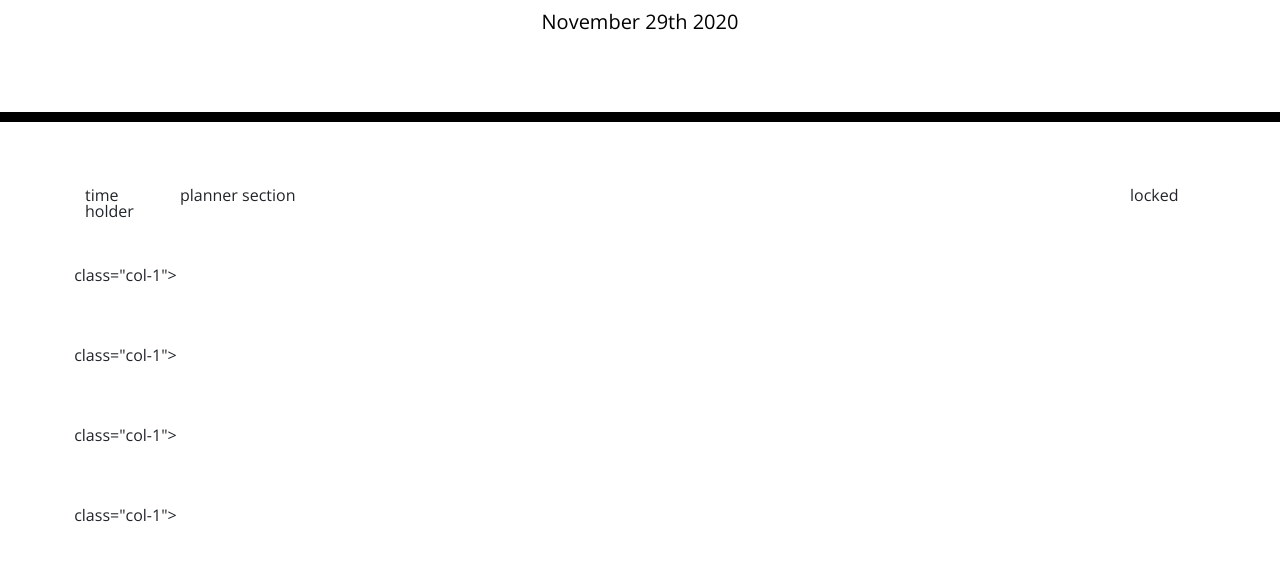
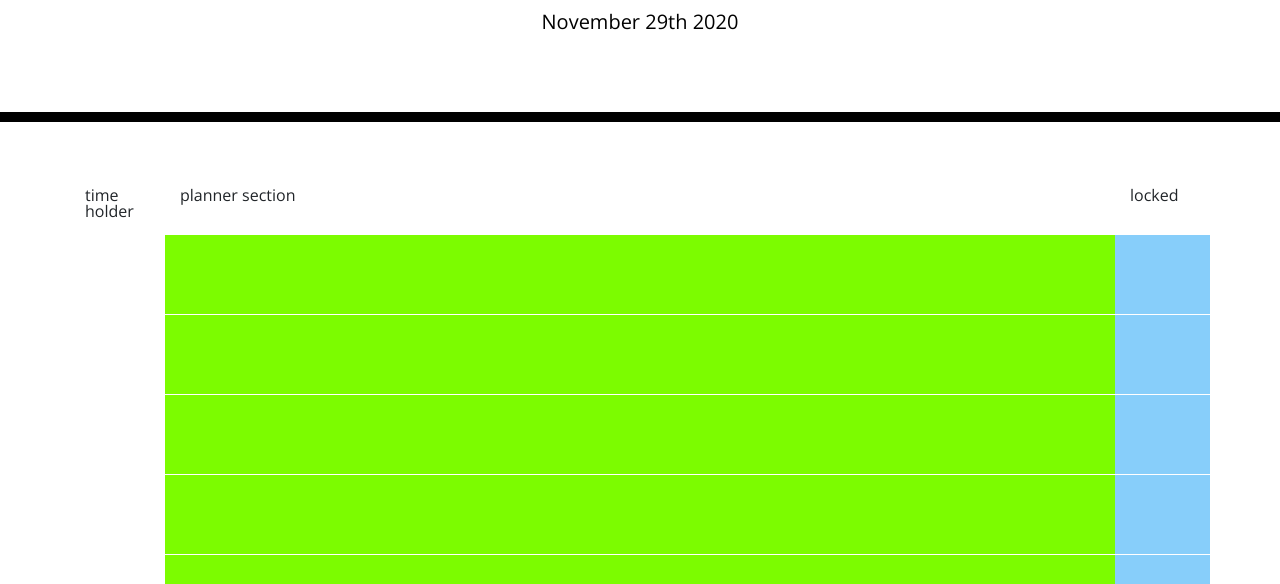
Before and after one commit to mhowe21/calendar-application, a plain HTML site: page Develop/index.html in a window 1280 px wide. Shown: the part 182-766 px from the top of the page. Drawn offline with nearby package versions, Linux system fonts and the light colour scheme.

Commit message:
add style css

```diff
--- a/Develop/script.js
+++ b/Develop/script.js
@@ -13,8 +13,8 @@ function containerDraw() {
         $("#calendar-container").append(row)
 
         $(row).append('<div class="col-1"></div>')
-        $(row).append('<div class="col-10"></div>')
-        $(row).append('<div> class="col-1"></div>')
+        $(row).append('<div class="col-10 future-times"></div>')
+        $(row).append('<div class="col-1 save-items"></div>')
     }
 
 
--- a/Develop/style.css
+++ b/Develop/style.css
@@ -69,3 +69,11 @@ textarea{
   font-size: 20px;
   transition: all .3s ease-in-out;
 }
+
+.future-times {
+  background-color: lawngreen;
+}
+
+.save-items {
+  background-color: lightskyblue;
+}
```
